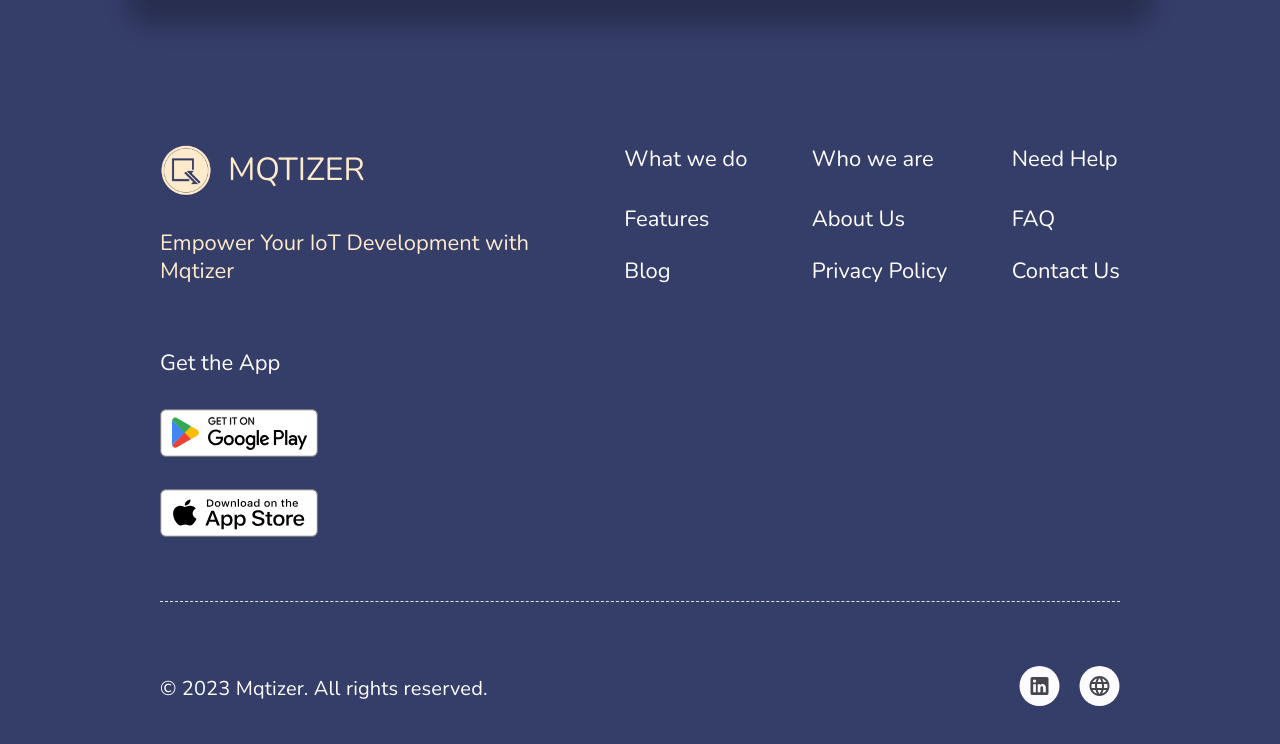
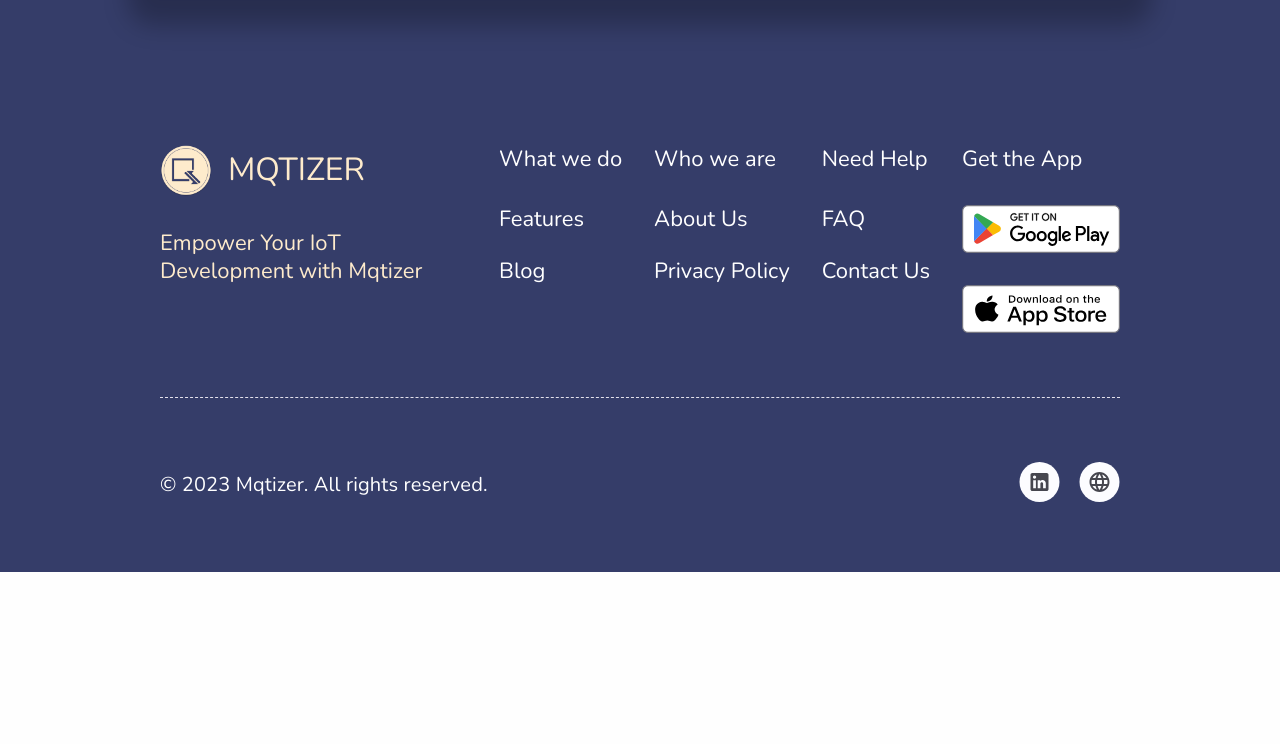
Before and after one commit to Mqtizer/website, a Gatsby site: page /about in a window 1280 px wide. Shown: the part 2237-2981 px from the top of the page. After the commit the page ends 2809 px from the top, so only its background shows below. Built offline with nearby package versions, Linux system fonts and the light colour scheme; Gatsby itself is replaced by a stand-in of ours.

Commit message:
try to fix footer

```diff
--- a/src/layouts/footer.tsx
+++ b/src/layouts/footer.tsx
@@ -114,9 +114,8 @@
   flex-direction: column;
   gap: 2rem;
   color: #feebcc;
-  width: 30%;
-  min-width: 400px;
-  // flex: 1;
+
+  flex: 2;
 
   .logo {
     display: flex;
```
